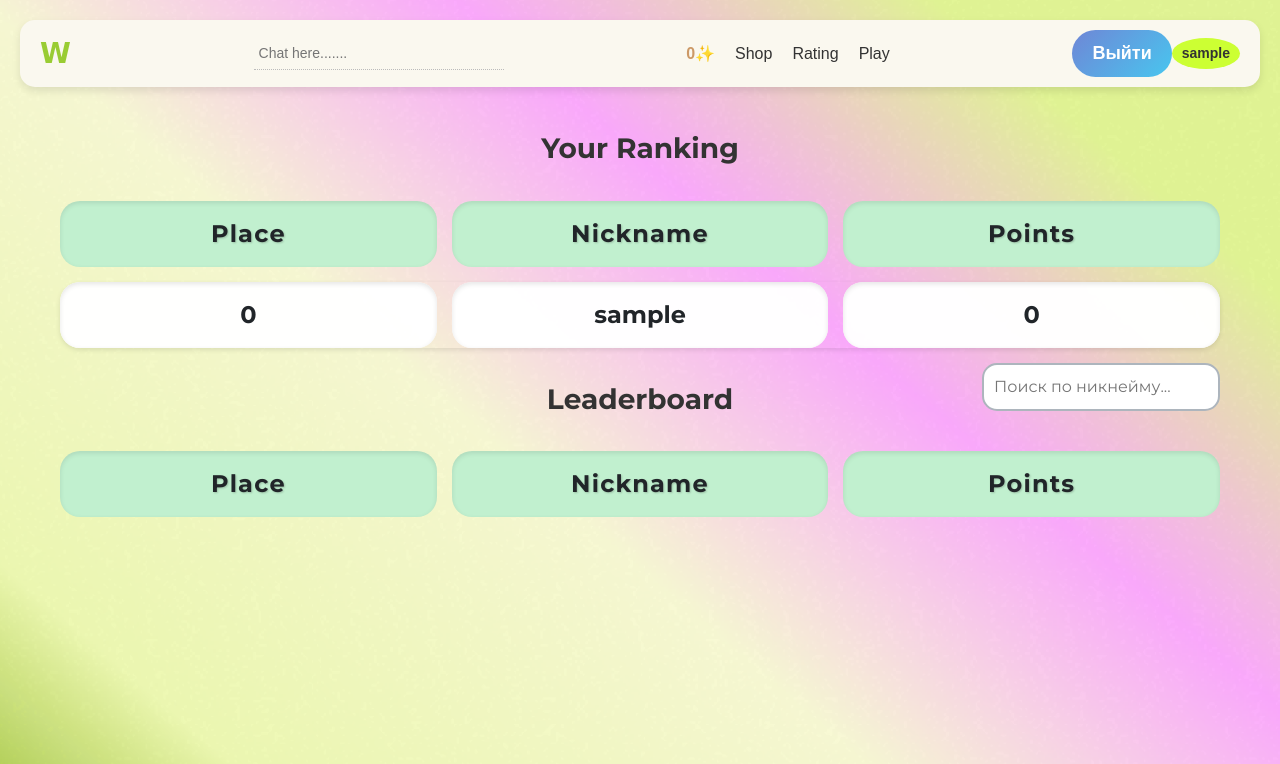
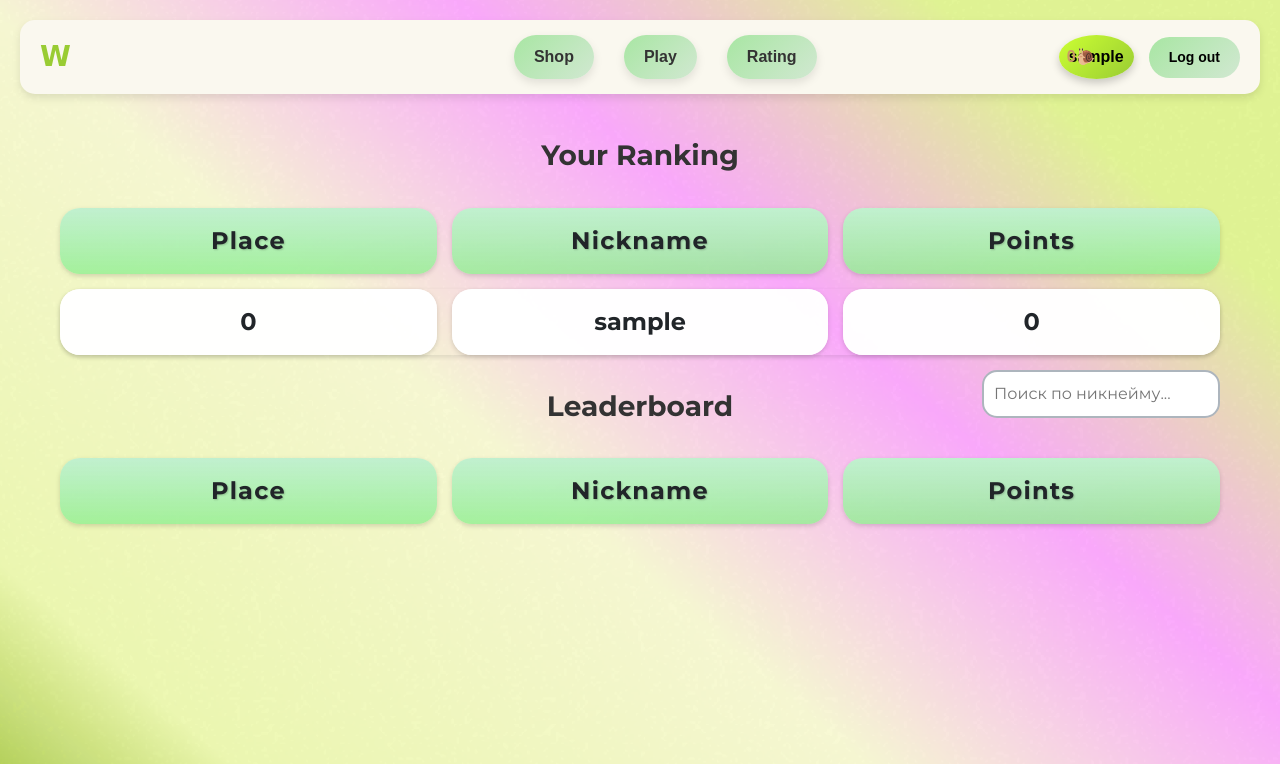
Before and after one commit to Rinaz-netiz/tp_wordsnail, a Django app: page /rating/ in a window 1280 px wide. Shown: the top 764 px of the page. Run offline with Django 5.2, Linux system fonts and the light colour scheme; the visitor is signed in with stand-in values (Sample User, id 1); data comes from the database, SQL or seed files in the repository; lists and menus that the app fills with data are empty; some libraries are stand-ins or nearby versions.

Commit message:
ну вообще пушка 4.0

```diff
--- a/wordsnail/static/wordsnail/css/rating.css
+++ b/wordsnail/static/wordsnail/css/rating.css
@@ -22,21 +22,22 @@
 }
 
 .unique-th, .unique-td {
-    font-family: 'Montserrat', sans-serif; /* Основной шрифт */
-    padding: 15px; /* Отступы в ячейках */
-    text-align: center; /* Выравнивание текста по центру */
-    border: none; /* Убираем границы ячеек */
-    border-radius: 20px; /* Увеличенное закругление углов */
-    width: 33.33%; /* Устанавливаем равномерную ширину для ячеек */
-    background: rgba(255, 255, 255, 0.8); /* Полупрозрачный фон для ячеек */
-    box-shadow: inset 0 2px 5px rgba(0, 0, 0, 0.1); /* Легкая внутренняя тень */
-    transition: transform 0.3s ease, box-shadow 0.3s ease;
+    font-family: 'Montserrat', sans-serif;
+    padding: 15px;
+    text-align: center;
+    border: none;
+    border-radius: 20px;
+    width: 33.33%;
+    background: rgba(255, 255, 255, 0.8);
+    box-shadow: inset 0 2px 5px rgba(0, 0, 0, 0.1);
+    transition: background-color 0.3s ease, box-shadow 0.3s ease, transform 0.3s ease; /* Добавлено */
+    box-shadow: 0 2px 5px rgba(0, 0, 0, 0.15);
 }
 
 .unique-th {
-    background-color: rgba(193, 240, 207, 1); /* Более яркий вариант зеленого *//* Полупрозрачный фоновый цвет для заголовков */
-    font-weight: bold; /* Жирный текст для заголовков */
-    letter-spacing: 0.05em; /* Немного увеличенный интервал между буквами */
+    background-color: rgba(193, 240, 207, 1);
+    font-weight: bold;
+    letter-spacing: 0.05em;
     text-shadow: 1px 1px 2px rgba(0, 0, 0, 0.2);
 
 }
@@ -128,3 +129,7 @@
     opacity: 1;
     filter: blur(0); /* Убираем размытость */
     transform: translateY(0); /* Возвращаем на место */
+}
+.unique-th {
+    background: linear-gradient(180deg, rgba(193, 240, 207, 1), rgba(144, 238, 144, 0.8));
+}
--- a/wordsnail/static/wordsnail/css/style.css
+++ b/wordsnail/static/wordsnail/css/style.css
@@ -158,43 +158,61 @@ h1 {
     text-decoration: none;
 }
 
-.chat input {
-    border: none;
-    outline: none;
-    font-size: 14px;
-    padding: 5px;
-    border-bottom: 1px dotted #bbb;
-    width: 250px;
-    background-color: transparent;
-}
 
 .info {
     display: flex;
-    align-items: center;
-    gap: 20px;
+    align-items: center; /* Центрирование по вертикали */
+    justify-content: center; /* Центрирование по горизонтали */
+    gap: 20px; /* Расстояние между элементами */
     color: #333;
 }
 
-.stars, .shop, .rating {
-    font-size: 16px;
-    color: #333;
+.shop {
+   position: relative; /* Позволяет использовать свойства позиционирования */
+   left: 125px; /* Сдвигаем элемент вправо */
+}
+
+.rating {
+    position: relative; /* Позволяет использовать свойства позиционирования */
+    left: 125px; /* Сдвигаем элемент вправо */
+}
+
+.play {
+    position: relative; /* Позволяет использовать свойства позиционирования */
+    left: 125px; /* Сдвигаем элемент вправо */
 }
 
 .stars {
     color: #cc9966;
     font-weight: bold;
+    position: relative; /* Позволяет использовать свойства позиционирования */
+    left: 350px; /* Сдвигаем элемент вправо */
 }
 
+
 /* Убираем эффекты наведения для ссылок */
-.shop, .rating, .play{
-    text-decoration: none;
-    color: inherit; /* Цвет такой же, как у текста */
+.shop, .rating, .play {
+    display: inline-block; /* Позволяет использовать отступы и размеры */
+    background: linear-gradient(135deg, #a8e6a3, #d1e8d1); /* Светло-зеленый градиент */
+    color: #333; /* Цвет текста */
+    font-size: 16px; /* Размер шрифта */
+    font-weight: bold; /* Жирный шрифт */
+    padding: 10px 20px; /* Отступы вокруг текста */
+    border-radius: 30px; /* Закругленные углы */
+    text-decoration: none; /* Убираем подчеркивание */
+    transition: background 0.3s ease, transform 0.3s ease, box-shadow 0.3s ease; /* Плавные переходы */
+    box-shadow: 0 4px 10px rgba(0, 0, 0, 0.1); /* Тень */
+    margin: 5px; /* Отступы между кнопками */
 }
 
 .shop:hover, .rating:hover, .play:hover {
+    background: linear-gradient(135deg, #76c700, #a4de02); /* Более насыщенный светло-зеленый градиент при наведении */
+    transform: translateY(-2px); /* Немного поднимаем кнопку при наведении */
+    box-shadow: 0 6px 15px rgba(0, 0, 0, 0.15); /* Увеличиваем тень при наведении */
     text-decoration: none; /* Убираем подчёркивание при наведении */
     color: inherit;        /* Цвет не меняется */
 }
+
 
 .user {
     display: flex;
@@ -203,30 +221,44 @@ h1 {
 }
 
 .user-icon {
-    min-width: 30px; /* Минимальная ширина */
-    padding: 5px 10px; /* Отступы для создания эффекта расширения */
-    background-color: #ccff33;
+    min-width: 40px; /* Увеличенная минимальная ширина */
+    padding: 10px; /* Увеличенные отступы для более круглой формы */
+    background: linear-gradient(135deg, #ccff33, #99cc33); /* Градиентный фон */
     border-radius: 50%; /* Округлая форма */
+    margin-right: 15px;
     display: flex;
     align-items: center;
     justify-content: center;
-    font-size: 14px;
+    font-size: 16px; /* Увеличенный размер шрифта */
     font-weight: bold;
-    color: #333;
-    white-space: nowrap; /* Запрет переноса текста */
+    color: black; /* Цвет текста */
+    box-shadow: 0 4px 8px rgba(0, 0, 0, 0.2); /* Тень для объема */
+    transition: transform 0.3s ease, box-shadow 0.3s ease; /* Плавные переходы */
+}
+
+.user-icon:hover {
+    transform: scale(1.1); /* Увеличение и подъем при наведении */
+    box-shadow: 0 6px 12px rgba(0, 0, 0, 0.3); /* Увеличенная тень при наведении */
+}
+
+.button-container {
+    display: flex; /* Используем flexbox для управления размещением */
+    gap: 5px; /* Устанавливаем расстояние между кнопками */
 }
 
 .button-link {
     display: inline-block; /* Позволяет использовать отступы и размеры */
-    background: linear-gradient(135deg, #6f86d6, #48c6ef); /* Градиентный фон */
-    color: white; /* Цвет текста */
-    font-size: 18px; /* Размер шрифта */
+    background: linear-gradient(135deg, #a8e6a3, #d1e8d1); /* Светло-зеленый градиент */
+    color: black; /* Цвет текста */
+    font-size: 14px; /* Размер шрифта */
     font-weight: bold; /* Жирный шрифт */
     padding: 10px 20px; /* Отступы внутри кнопки */
     text-align: center; /* Центрирование текста */
     border-radius: 30px; /* Закругленные углы */
     text-decoration: none; /* Убираем подчеркивание */
     transition: background 0.3s ease, transform 0.3s ease; /* Плавный переход */
+    margin: 0; /* Убираем отступы между кнопками */
+
 }
 
 .button-link:hover {
--- a/wordsnail/templates/wordsnail/base.html
+++ b/wordsnail/templates/wordsnail/base.html
@@ -23,25 +23,28 @@
         <div class="logo">
             <a href="/" class="dg">W</a>
         </div>
-        <div class="chat">
-            <input type="text" placeholder="Chat here.......">
-        </div>
         <div class="info">
-            <span class="stars">{{ user.profile.money }}✨</span>
+
             <a href="{% url 'shop' %}" class="shop">Shop</a>
-            <a href="{% url 'rating' %}" class="rating">Rating</a>  <!-- Ссылка на страницу Rating-->
-            <a href="{% url 'play' %}" class="play">Play</a>  <!-- Ссылка на страницу игры -->
+            <a href="{% url 'play' %}" class="play">Play</a>
+            <a href="{% url 'rating' %}" class="rating">Rating</a>
+             <!-- Ссылка на страницу игры -->
+
+            <span class="stars">{{ user.profile.money }}&#128012</span>
 
         </div>
         {% if user.is_authenticated %}
 
         <div class="user">
-            <a href="/" class="button-link">Выйти</a> <!-- Сделать выход нада -->
+            <div class="user-icon">{{ user.username }}</div>
             <br>
-            <div class="user-icon">{{ user.username }}</div>
+            <a href="/" class="button-link">Log out</a> <!-- Сделать выход нада -->
         </div>
         {% else %}
-        <a href="/" class="button-link">Войти</a> <!-- побыстрее как то -->
+        <div class="button-container">
+        <a href="/" class="button-link">Registration</a>
+        <a href="/" class="button-link">Login</a>
+    </div>
         {% endif %}
     </nav>
 
```
